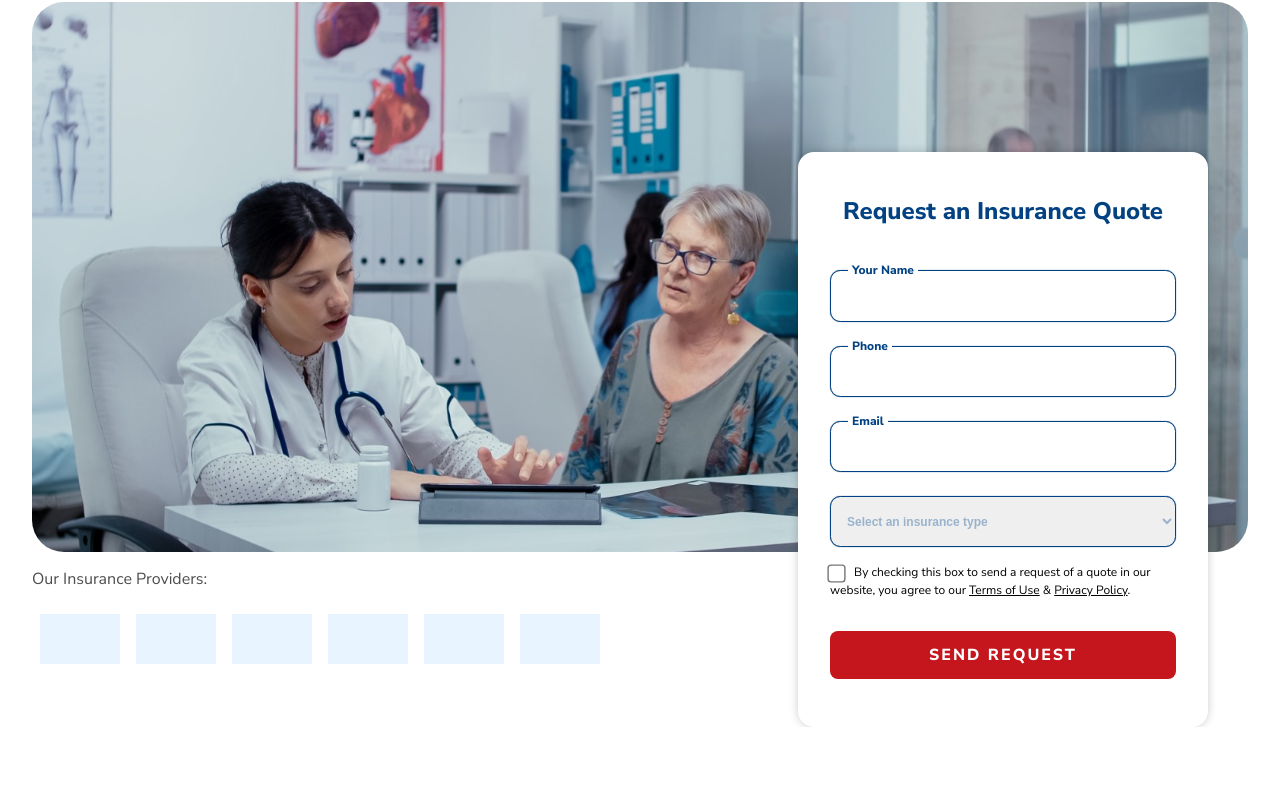
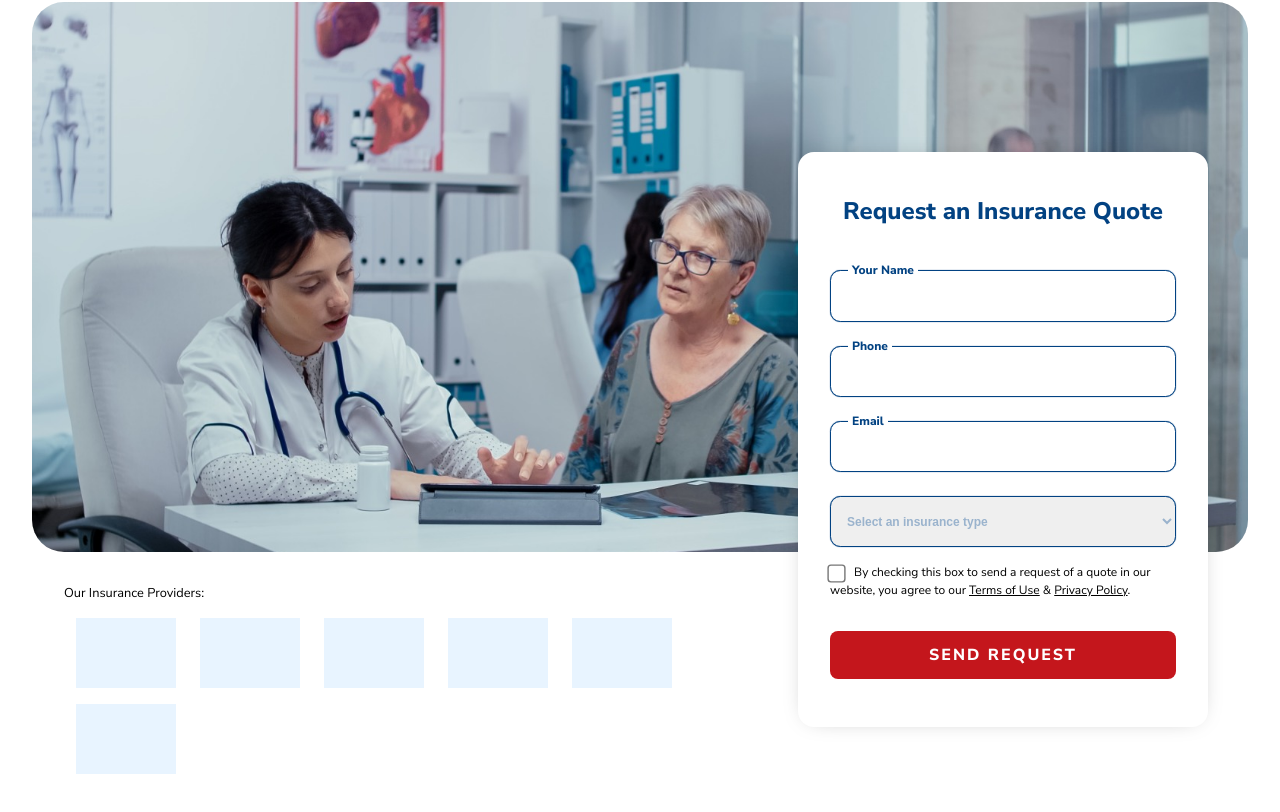
Before and after one commit to fernandolopes-38/hero-section, a plain HTML site: page public/index.html in a window 1280 px wide. Shown: the part 94-906 px from the top of the page. Before the commit the page ends 821 px from the top, so only its background shows below. Drawn offline with Linux system fonts and the light colour scheme.

Commit message:
finished web

```diff
--- a/public/styles/global.css
+++ b/public/styles/global.css
@@ -7,7 +7,7 @@
 
 :root {
   --white: #fff;
-  --text: #4D4D4D;
+  --text: #000;
   --red-500: #C4161C;
   --blue-500: #024282;
   --gray-100: #E8F4FF;
--- a/public/styles/index.css
+++ b/public/styles/index.css
@@ -18,7 +18,6 @@ ul {
 }
 
 li {
-  color: #000000;
   font-size: 1rem;
   font-weight: 700;
   list-style: none;
@@ -46,9 +45,9 @@ button:hover {
 }
 
 .btn-lang {
+  color: #000000;
   width: 2rem;
   height: 2rem;
-  color: #000000;
   font-size: 0.6rem;
   border: 1px solid #000000;
   border-radius: 50%;
@@ -64,6 +63,11 @@ main {
 
 main > section {
   position: relative;
+}
+
+section + section {
+  margin-top: 2rem;
+  margin-bottom: 75px;
 }
 
 .img-container {
@@ -100,7 +104,7 @@ form {
   background: var(--white);
 
   text-align: center;
-  box-shadow: 0 0 10px 0 rgba(0, 0, 0, 0.2);
+  box-shadow: 0 0  24px -12px rgba(0, 0, 0, 0.4);
 
   z-index: 10;
 }
@@ -201,24 +205,25 @@ label a {
 }
 
 
-.content {
-  display: flex;
-  justify-content: space-around;
-}
 .providers-content {
-  margin-top: 1rem;
+  margin-left: 2rem;
   width: 60%;
 }
+
+.providers-content p {
+  font-size: 0.8rem;
+}
+
 .providers-container {
   display: flex;
   flex-wrap: wrap;
 
-  margin-top: 1rem;
+  margin-top: 0.5rem;
 }
 .square {
-  height: 50px;
-  width: 80px;
+  height: 70px;
+  width: 100px;
   background-color: var(--gray-100);
 
-  margin: 0.5rem;
+  margin: 0.5rem 0.75rem;
 }
```
Also changed, not shown: 1 other file.
